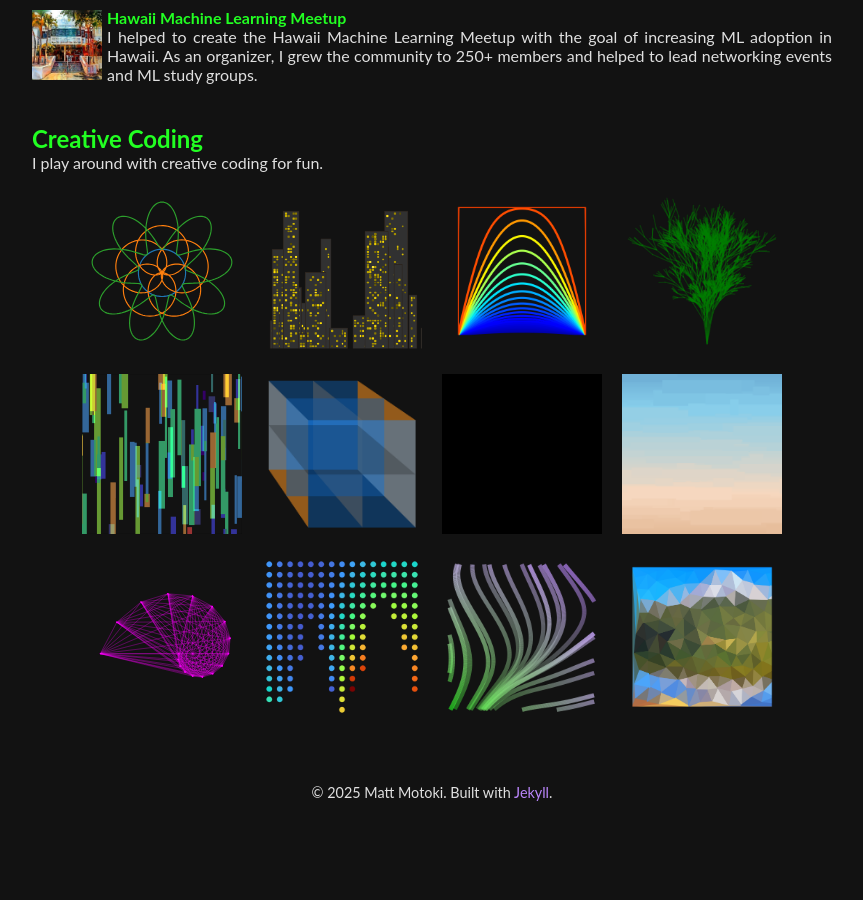
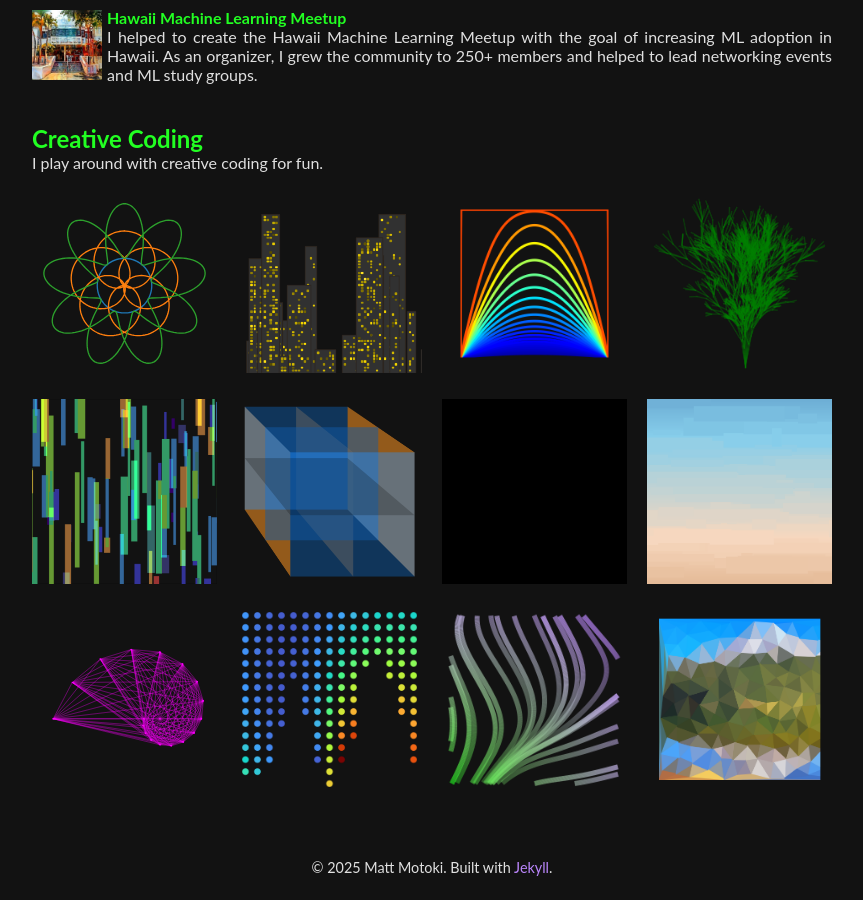
Before and after one commit to mattmotoki/mattmotoki.github.io, a Jekyll site: the page built from index.html, in a window 1280 px wide. Shown: the part 1268-2168 px from the top of the page, without its empty margins (208-1071 px from the left). Built offline with Jekyll 4.4.1, drawn with Linux system fonts in a browser that asks for light colours; nearby versions of some CDN libraries; a style sheet for code colours, icons or effects is not loaded; before the commit the page ends 2114 px from its top, so only the background shows below that.

Commit message:
Adjust mobile layout

```diff
--- a/assets/css/main.scss
+++ b/assets/css/main.scss
@@ -190,15 +190,15 @@ h2 + p, h2 + div, h2 + ul {
 
 /* Creative coding images */
 .art-grid {
-  display: flex;
-  flex-wrap: wrap;
-  justify-content: center;
-  gap: 20px;
+  display: grid;
+  grid-template-columns: repeat(4, 1fr);
+  grid-gap: 20px;
+  width: 100%;
 }
 
 .art-image {
-  width: 160px;
-  height: 160px;
+  width: 100%;
+  aspect-ratio: 1/1;
   object-fit: cover;
   transition: transform 0.3s ease;
 }
@@ -208,16 +208,19 @@ h2 + p, h2 + div, h2 + ul {
 }
 
 .html-container {
-  width: 160px;
-  height: 160px;
+  width: 100%;
+  aspect-ratio: 1/1;
   overflow: hidden;
   position: relative;
   display: block;
 }
 
 .art-iframe-thumb {
-  width: 160px;
-  height: 160px;
+  width: 100%;
+  height: 100%;
+  position: absolute;
+  top: 0;
+  left: 0;
   border: none;
   background-color: black;
   pointer-events: none;
@@ -470,16 +473,16 @@ h2 + p, h2 + div, h2 + ul {
 }
 
 @media (max-width: 740px) {
-  .art-image {
-    width: 140px;
-    height: 140px;
+  .art-grid {
+    grid-template-columns: repeat(3, 1fr);
+    grid-gap: 15px;
   }
 }
 
 @media (max-width: 500px) {
-  .art-image {
-    width: 120px;
-    height: 120px;
+  .art-grid {
+    grid-template-columns: repeat(3, 1fr);
+    grid-gap: 10px;
   }
 }
 
```
Also changed, not shown: _art/bore-atom.md (+20 -10 lines), assets/images/bore-atom.svg, assets/images/bore-atoms.svg (added).
